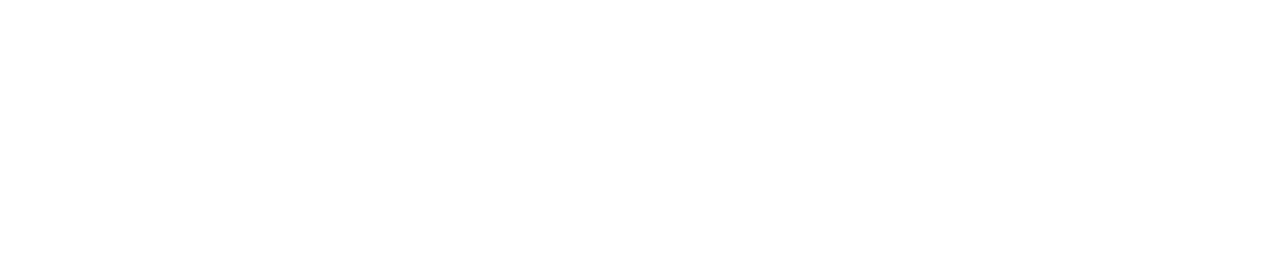
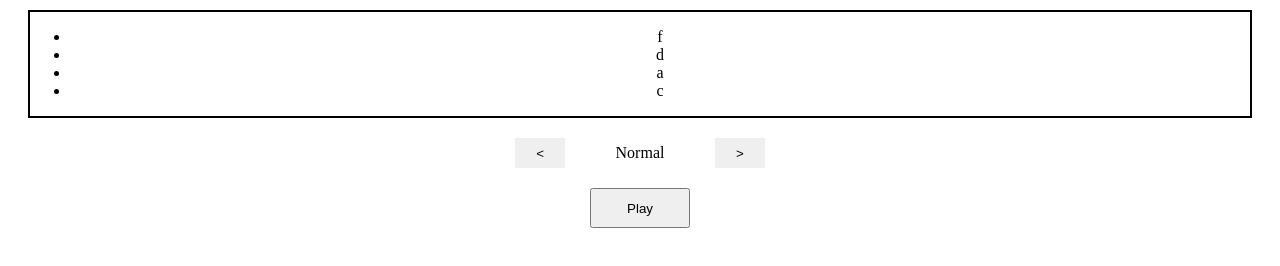
Before and after one commit to theMohSaleh/arrow-rhythm, a plain HTML site: page index.html in a window 1280 px wide. Drawn offline with Linux system fonts and the light colour scheme.

Commit message:
added some html elements

```diff
--- a/css/style.css
+++ b/css/style.css
@@ -0,0 +1,39 @@
+* {
+    box-sizing: border-box;
+}
+
+body {
+    text-align: center;
+}
+
+button {
+    height: 40px;
+    width: 100px;
+}
+
+.instructions {
+    border: 2px solid black;
+    margin: 10px 20px 10px 20px;
+}
+
+.interactive-field {
+    display: flex;
+    align-items: center;
+    justify-content: center;
+    margin: 0 0 10px 0;
+}
+
+#difficulty-div {
+    width: 300px;
+    display: flex;
+    flex-wrap: wrap;
+    justify-content: space-around;
+    align-items: center;
+}
+
+.difficulty-button {
+    height: 30px;
+    width: 50px;
+    padding: 0;
+    border: none;
+}
--- a/index.html
+++ b/index.html
@@ -1,5 +1,6 @@
 <!DOCTYPE html>
 <html lang="en">
+
 <head>
     <meta charset="UTF-8">
     <meta name="viewport" content="width=device-width, initial-scale=1.0">
@@ -7,7 +8,28 @@
     <script defer src="./js/app.js"></script>
     <link rel="stylesheet" href="./css/style.css">
 </head>
+
 <body>
+    <main>
+        <section class="instructions">
+            <p id="instructions-text">
+            <ul>
+                <li>f</li>
+                <li>d</li>
+                <li>a</li>
+                <li>c</li>
+            </ul>
+            </p>
+        </section>
+        <div class="interactive-field">
+            <section id="difficulty-div">
+                <button class="difficulty-button"><</button>
+                <p id="difficulty">Normal</p>
+                <button class="difficulty-button">></button>
+            </div>
+            <button id="play">Play</button>
+        </div>
+    </main>
+</body>
 
-</body>
 </html>
```
